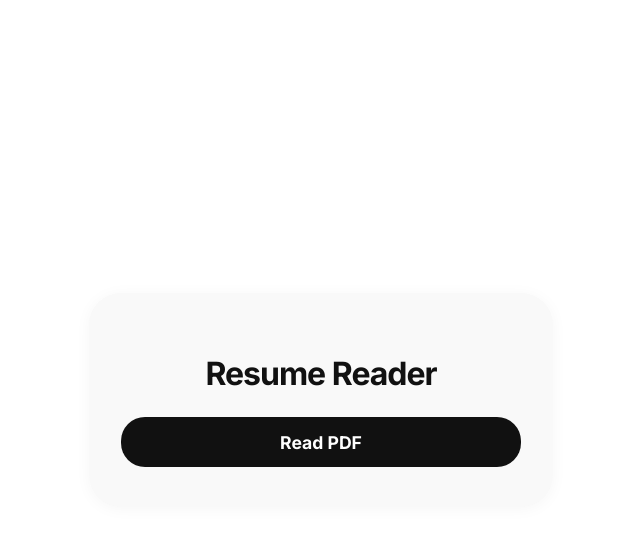
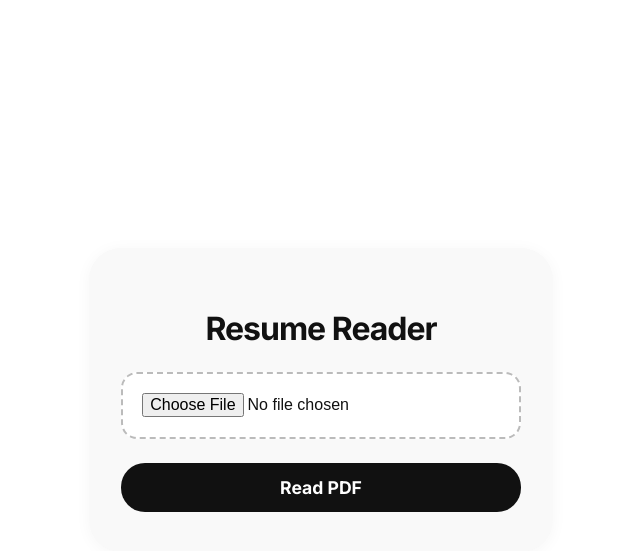
Before and after one commit to nirvaankohli/resume-reader, a Flask app: page / in a window 1280 px wide. Shown: the top 551 px of the page, without its empty margins (319-959 px from the left). Run offline with Flask 3, Linux system fonts and the light colour scheme.

Commit message:
a little change

```diff
--- a/templates/index.html
+++ b/templates/index.html
@@ -75,11 +75,9 @@
         <h1>Resume Reader</h1>
 
         <form method="post" enctype="multipart/form-data">
-
-        </input type="file" name="pdf" accept="application/pdf" required>
-
+            <label for="pdf-upload" style="position:absolute;left:-10000px;top:auto;width:1px;height:1px;overflow:hidden;">Upload PDF</label>
+            <input id="pdf-upload" type="file" name="pdf" accept="application/pdf" required />
             <button type="submit">Read PDF</button>
-
         </form>
 
     </div>
```
